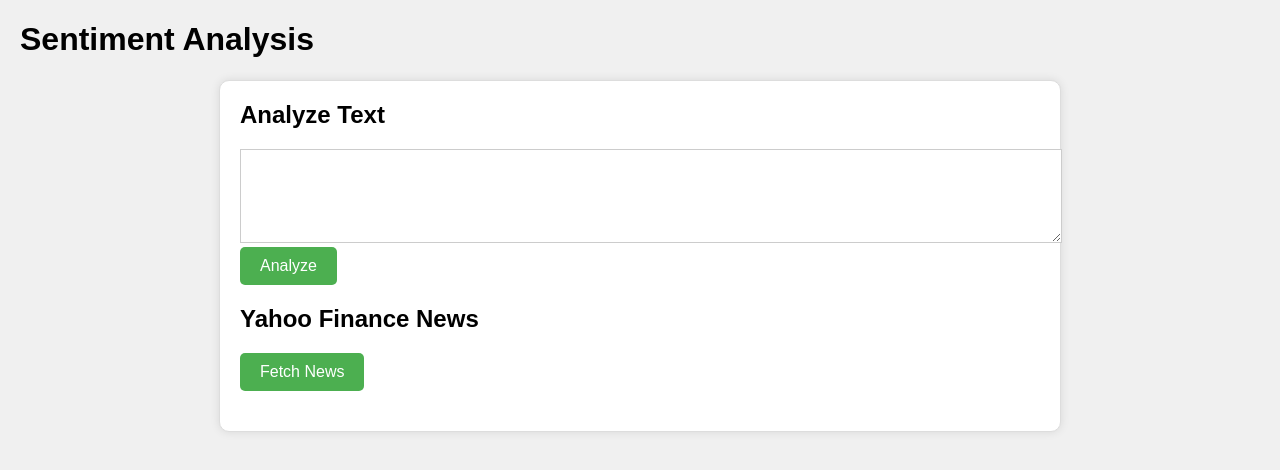
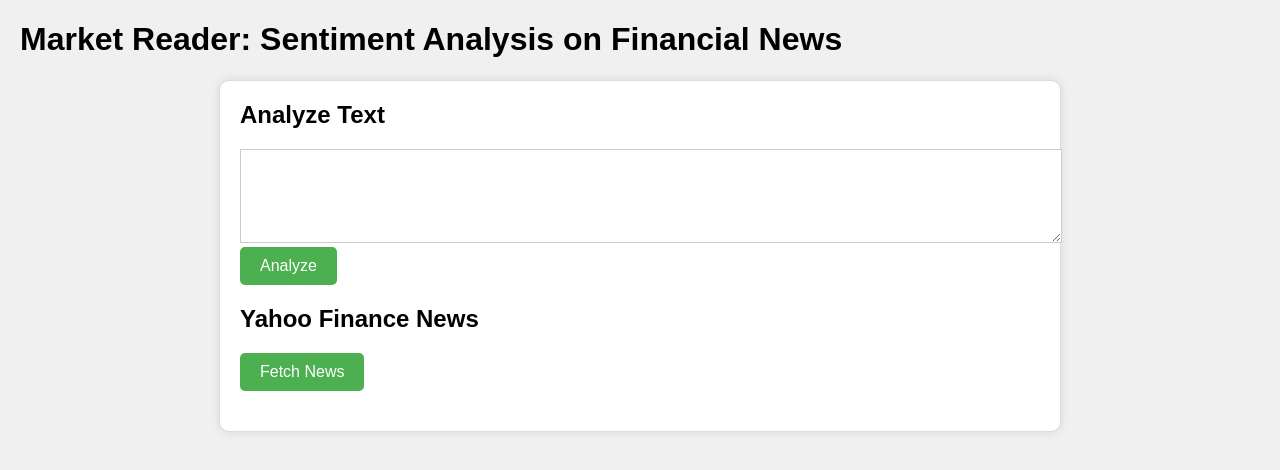
Before and after one commit to arminapr/market-reader, a plain HTML site: page index.html in a window 1280 px wide. Drawn offline with Linux system fonts and the light colour scheme.

Commit message:
updating the title

```diff
--- a/index.html
+++ b/index.html
@@ -67,7 +67,7 @@
     </style>
 </head>
 <body>
-    <h1>Sentiment Analysis</h1>
+    <h1>Market Reader: Sentiment Analysis on Financial News</h1>
     <div class="container">
         <div class="section">
             <h2>Analyze Text</h2>
```
